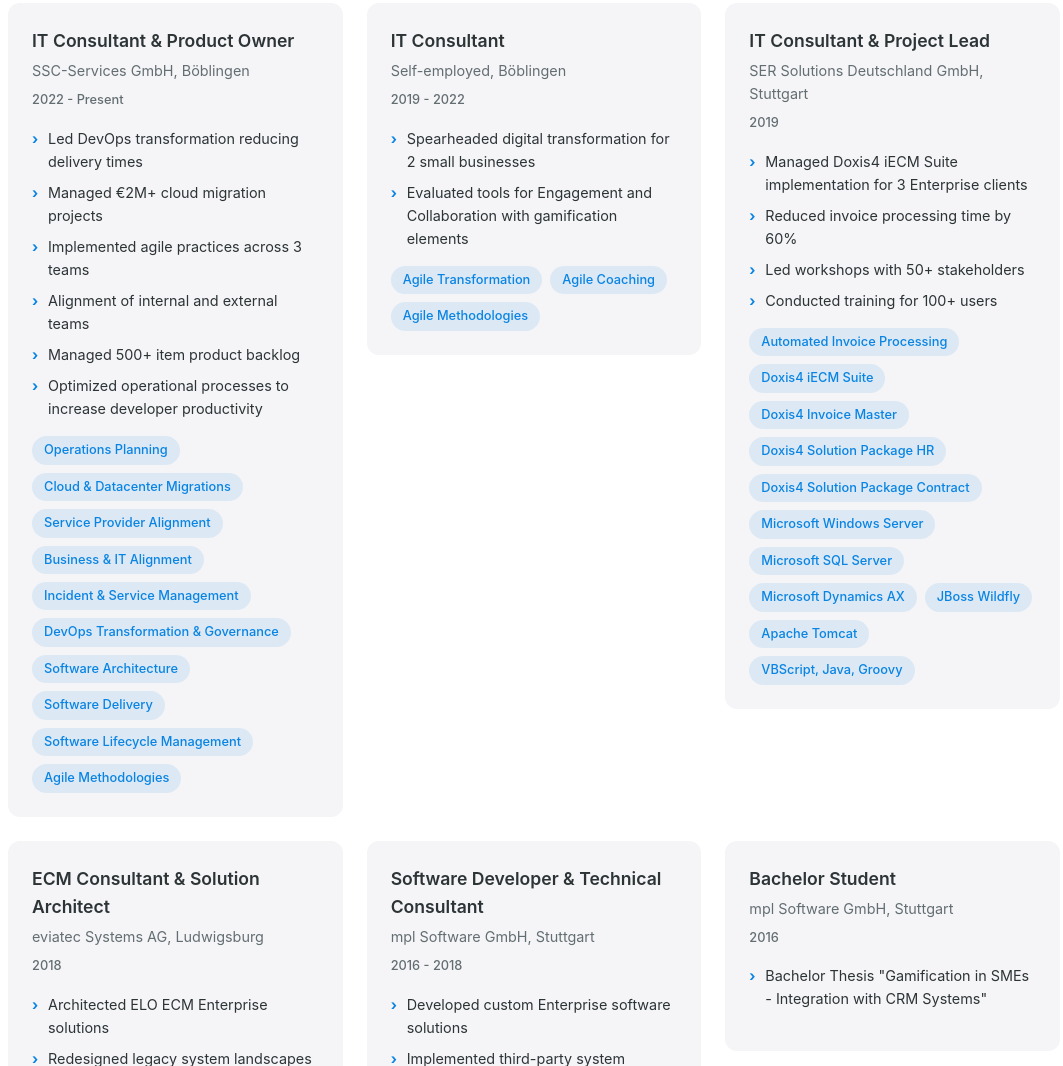
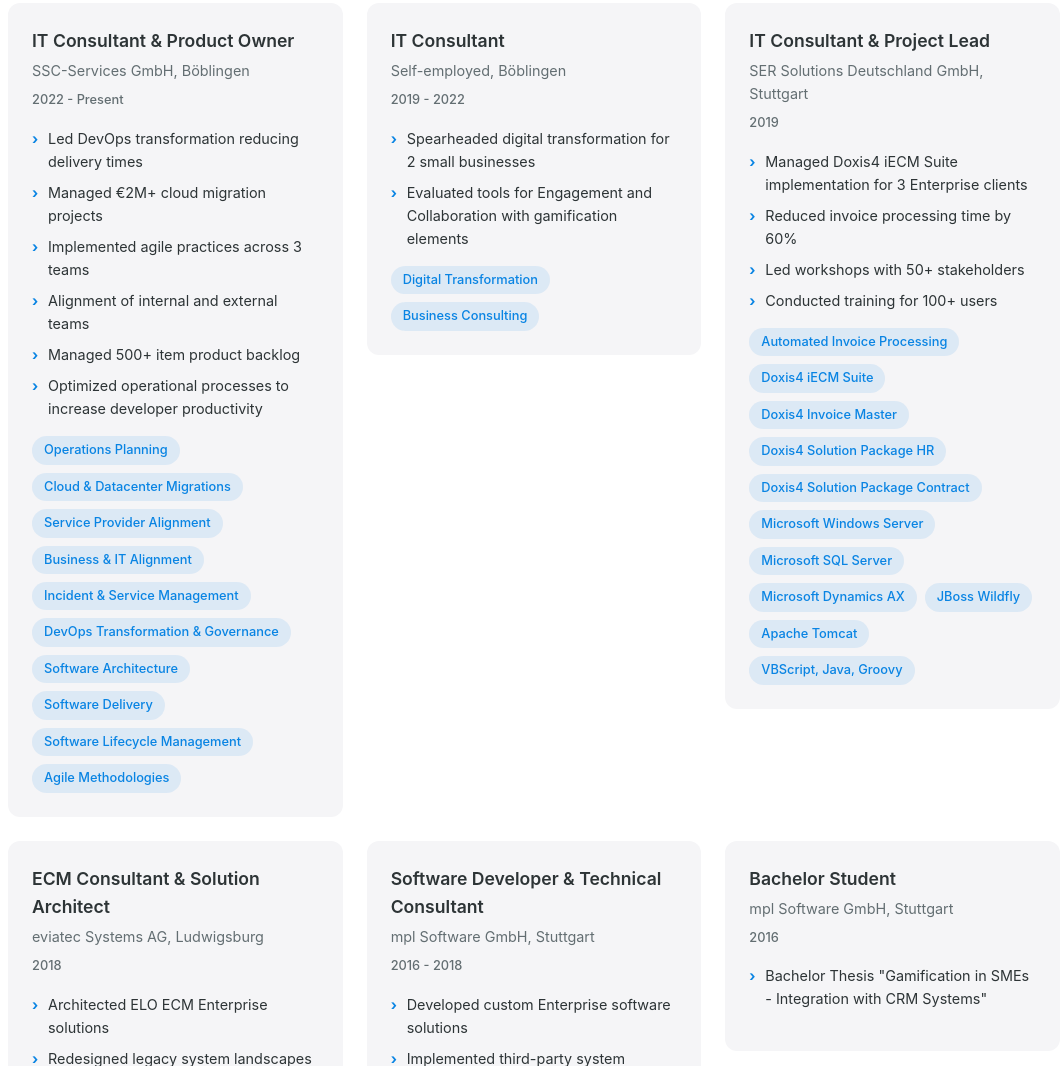
Before and after one commit to MoshPitCodes/moshpitcodes.github.io, a plain HTML site: page index.html in a window 1280 px wide. Shown: the part 812-1878 px from the top of the page, without its empty margins (106-1169 px from the left). Drawn offline with Linux system fonts and the light colour scheme.

Commit message:
Update index.html

```diff
--- a/index.html
+++ b/index.html
@@ -565,9 +565,8 @@
                         <li>Evaluated tools for Engagement and Collaboration with gamification elements</li>
                     </ul>
                     <div class="tags">
-                        <span class="tag">Agile Transformation</span>
-                        <span class="tag">Agile Coaching</span>
-                        <span class="tag">Agile Methodologies</span>
+                        <span class="tag">Digital Transformation</span>
+                        <span class="tag">Business Consulting</span>
                     </div>
                 </div>
 
```
